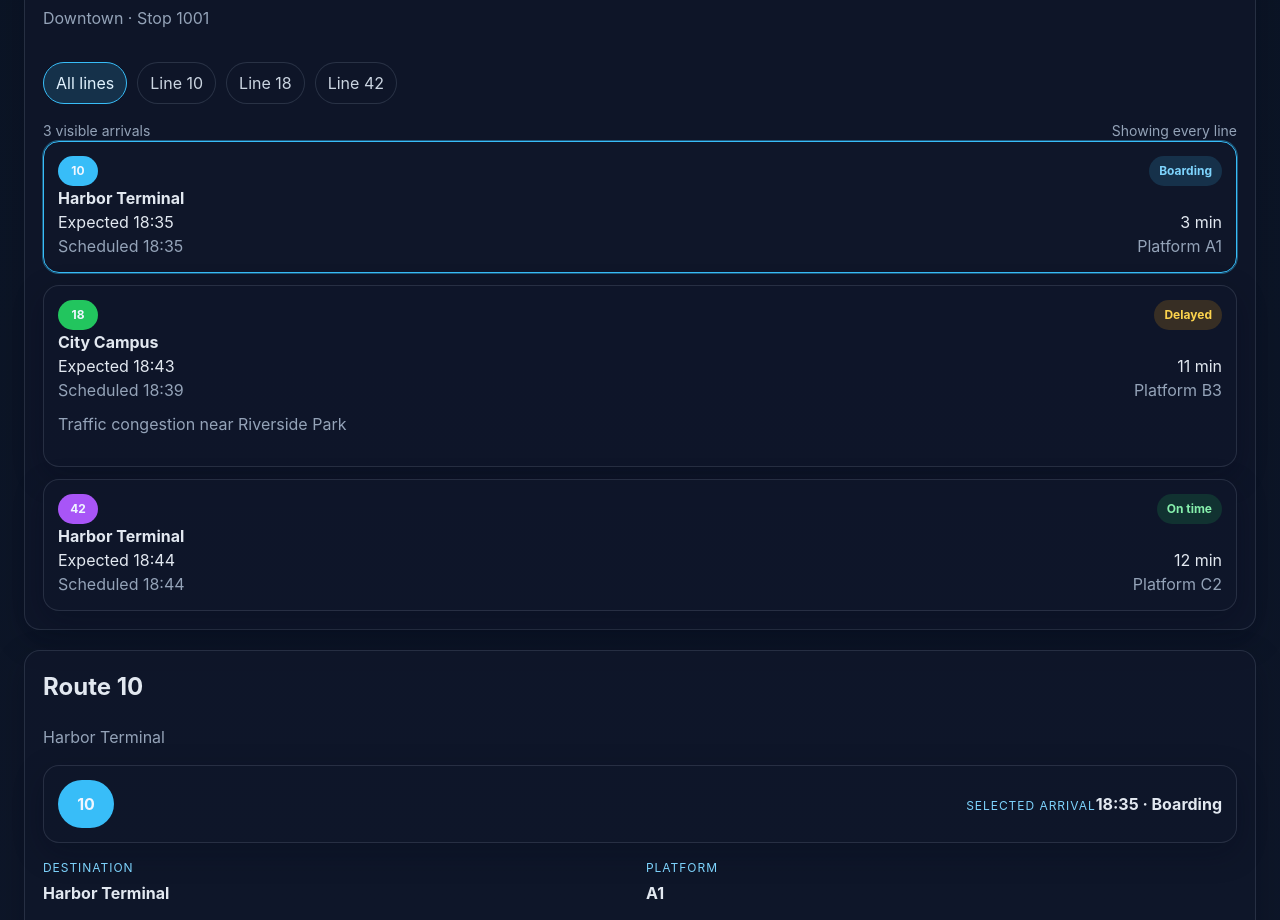
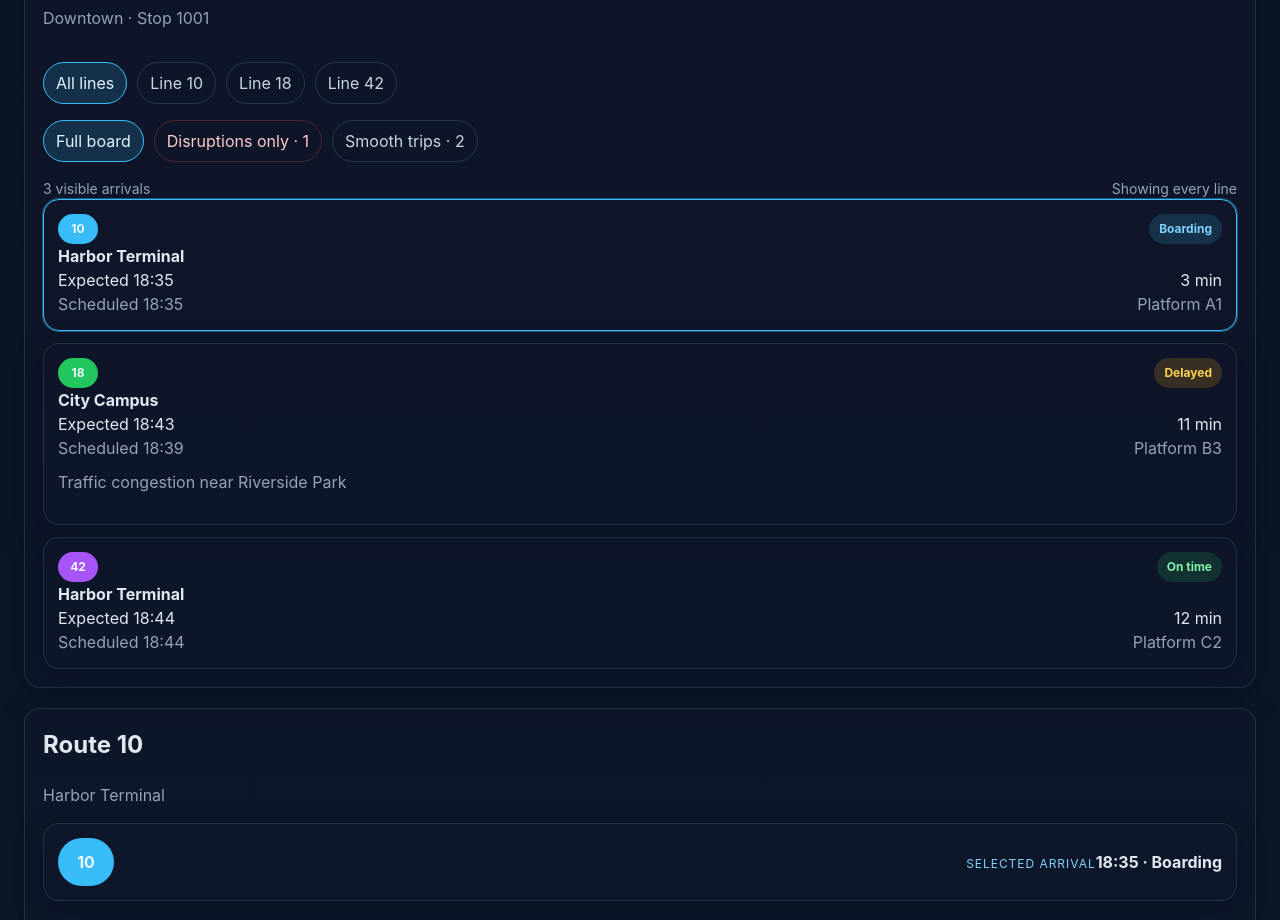
Before and after one commit to RivkindLeon/public-transport-tracker, a React (Vite) app: page / in a window 1280 px wide. Shown: the part 1920-2840 px from the top of the page. Built offline with nearby package versions, Linux system fonts and the light colour scheme.

Commit message:
feat: add disruption-focused board views (#13)

```diff
--- a/src/App.tsx
+++ b/src/App.tsx
@@ -15,11 +15,14 @@ export default function App() {
     nearbyStops,
     activeLine,
     availableLines,
+    boardView,
     arrivals,
+    lineFilteredArrivals,
     selectedArrival,
     selectedArrivalId,
     selectedRoute,
     setActiveLine,
+    setBoardView,
     setSelectedArrivalId,
     handleStopSelect,
     handleFavoriteToggle,
@@ -64,8 +67,15 @@ export default function App() {
           selectedStop={selectedStop}
           activeLine={activeLine}
           availableLines={availableLines}
+          boardView={boardView}
           arrivals={arrivals}
+          totalArrivals={lineFilteredArrivals.length}
+          disruptedCount={lineFilteredArrivals.filter(
+            (arrival) =>
+              arrival.status === 'delayed' || arrival.status === 'cancelled',
+          ).length}
           onActiveLineChange={setActiveLine}
+          onBoardViewChange={setBoardView}
           onFavoriteToggle={handleFavoriteToggle}
           onArrivalSelect={setSelectedArrivalId}
           selectedArrivalId={selectedArrivalId}
--- a/src/components/ArrivalsPanel.tsx
+++ b/src/components/ArrivalsPanel.tsx
@@ -5,8 +5,12 @@ type ArrivalsPanelProps = {
   selectedStop: Stop;
   activeLine: 'all' | string;
   availableLines: string[];
+  boardView: 'all' | 'disrupted' | 'smooth';
   arrivals: Arrival[];
+  totalArrivals: number;
+  disruptedCount: number;
   onActiveLineChange: (line: 'all' | string) => void;
+  onBoardViewChange: (view: 'all' | 'disrupted' | 'smooth') => void;
   onFavoriteToggle: (stopId: string) => void;
   onArrivalSelect: (arrivalId: string) => void;
   selectedArrivalId: string;
@@ -16,12 +20,18 @@ export function ArrivalsPanel({
   selectedStop,
   activeLine,
   availableLines,
+  boardView,
   arrivals,
+  totalArrivals,
+  disruptedCount,
   onActiveLineChange,
+  onBoardViewChange,
   onFavoriteToggle,
   onArrivalSelect,
   selectedArrivalId,
 }: ArrivalsPanelProps) {
+  const calmCount = totalArrivals - disruptedCount;
+
   return (
     <section className="panel arrivals-panel">
       <div className="panel-header panel-header-row">
@@ -61,12 +71,40 @@ export function ArrivalsPanel({
         ))}
       </div>
 
+      <div className="filter-toolbar" aria-label="Arrival board views">
+        <button
+          type="button"
+          className={`filter-chip ${boardView === 'all' ? 'selected' : ''}`}
+          onClick={() => onBoardViewChange('all')}
+        >
+          Full board
+        </button>
+        <button
+          type="button"
+          className={`filter-chip filter-chip-alert ${boardView === 'disrupted' ? 'selected' : ''}`}
+          onClick={() => onBoardViewChange('disrupted')}
+        >
+          Disruptions only · {disruptedCount}
+        </button>
+        <button
+          type="button"
+          className={`filter-chip ${boardView === 'smooth' ? 'selected' : ''}`}
+          onClick={() => onBoardViewChange('smooth')}
+        >
+          Smooth trips · {calmCount}
+        </button>
+      </div>
+
       <div className="board-summary">
         <span>{arrivals.length} visible arrivals</span>
         <span>
-          {activeLine === 'all'
-            ? 'Showing every line'
-            : `Filtered to line ${activeLine}`}
+          {boardView === 'disrupted'
+            ? 'Focusing on delayed and cancelled service'
+            : boardView === 'smooth'
+              ? 'Showing on-time and boarding trips only'
+              : activeLine === 'all'
+                ? 'Showing every line'
+                : `Filtered to line ${activeLine}`}
         </span>
       </div>
 
@@ -75,9 +113,13 @@ export function ArrivalsPanel({
           <div className="empty-state">
             <h3>No arrivals</h3>
             <p>
-              {activeLine === 'all'
-                ? 'This stop has no mock arrivals yet.'
-                : `There are no visible arrivals for line ${activeLine} at this stop.`}
+              {boardView === 'disrupted'
+                ? 'There are no delayed or cancelled arrivals in this board view right now.'
+                : boardView === 'smooth'
+                  ? 'There are no on-time or boarding arrivals in this board view right now.'
+                  : activeLine === 'all'
+                    ? 'This stop has no mock arrivals yet.'
+                    : `There are no visible arrivals for line ${activeLine} at this stop.`}
             </p>
           </div>
         ) : (
--- a/src/hooks/useTransportTrackerState.ts
+++ b/src/hooks/useTransportTrackerState.ts
@@ -23,6 +23,9 @@ export function useTransportTrackerState() {
   const [activeLine, setActiveLine] = useState<'all' | string>(() =>
     getInitialActiveLine(getInitialSelectedStopId()),
   );
+  const [boardView, setBoardView] = useState<'all' | 'disrupted' | 'smooth'>(
+    'all',
+  );
   const stopArrivals = useMemo(
     () => getStopArrivals(selectedStopId),
     [selectedStopId],
@@ -37,13 +40,30 @@ export function useTransportTrackerState() {
   const selectedStop =
     stops.find((stop) => stop.id === selectedStopId) ?? stops[0];
   const availableLines = selectedStop?.lines ?? [];
-  const arrivals = useMemo(
+  const lineFilteredArrivals = useMemo(
     () =>
       activeLine === 'all'
         ? stopArrivals
         : stopArrivals.filter((arrival) => arrival.line === activeLine),
     [activeLine, stopArrivals],
   );
+  const arrivals = useMemo(() => {
+    if (boardView === 'disrupted') {
+      return lineFilteredArrivals.filter(
+        (arrival) =>
+          arrival.status === 'delayed' || arrival.status === 'cancelled',
+      );
+    }
+
+    if (boardView === 'smooth') {
+      return lineFilteredArrivals.filter(
+        (arrival) =>
+          arrival.status === 'on-time' || arrival.status === 'boarding',
+      );
+    }
+
+    return lineFilteredArrivals;
+  }, [boardView, lineFilteredArrivals]);
   const selectedArrival =
     arrivals.find((arrival) => arrival.id === selectedArrivalId) ?? arrivals[0];
   const selectedRoute = selectedArrival
@@ -148,6 +168,7 @@ export function useTransportTrackerState() {
       ].slice(0, maxRecentStops),
     );
     setActiveLine('all');
+    setBoardView('all');
     setSelectedArrivalId(getInitialSelectedArrivalId(stopId, 'all'));
   };
 
@@ -171,11 +192,14 @@ export function useTransportTrackerState() {
     nearbyStops,
     activeLine,
     availableLines,
+    boardView,
     arrivals,
+    lineFilteredArrivals,
     selectedArrival,
     selectedArrivalId,
     selectedRoute,
     setActiveLine,
+    setBoardView,
     setSelectedArrivalId,
     handleStopSelect,
     handleFavoriteToggle,
--- a/src/styles.css
+++ b/src/styles.css
@@ -151,6 +151,17 @@ p {
   border-color: #38bdf8;
   background: rgba(56, 189, 248, 0.16);
   color: #e0f2fe;
+}
+
+.filter-chip-alert {
+  border-color: rgba(239, 68, 68, 0.28);
+  color: #fecaca;
+}
+
+.filter-chip-alert.selected {
+  border-color: #ef4444;
+  background: rgba(239, 68, 68, 0.16);
+  color: #fee2e2;
 }
 
 .board-summary {
```
